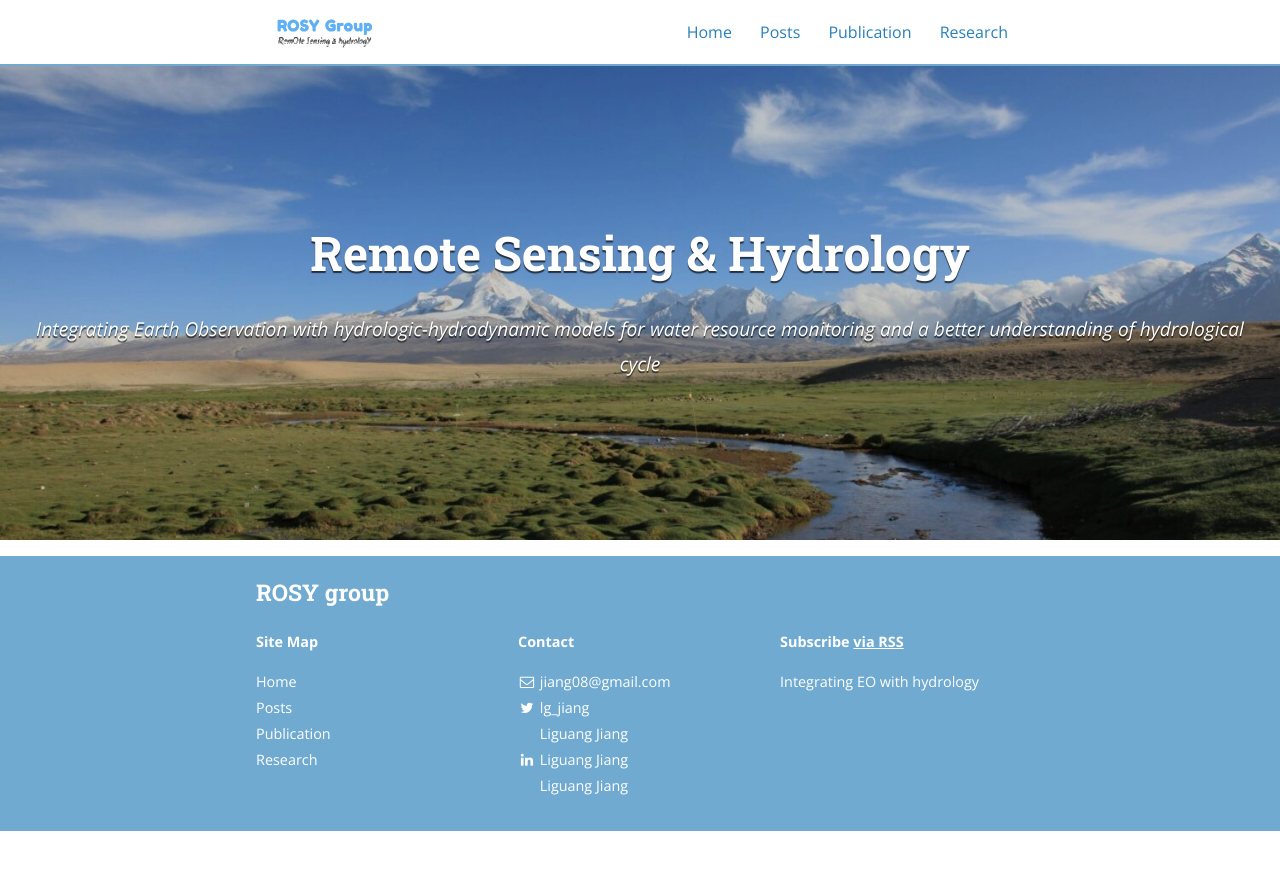
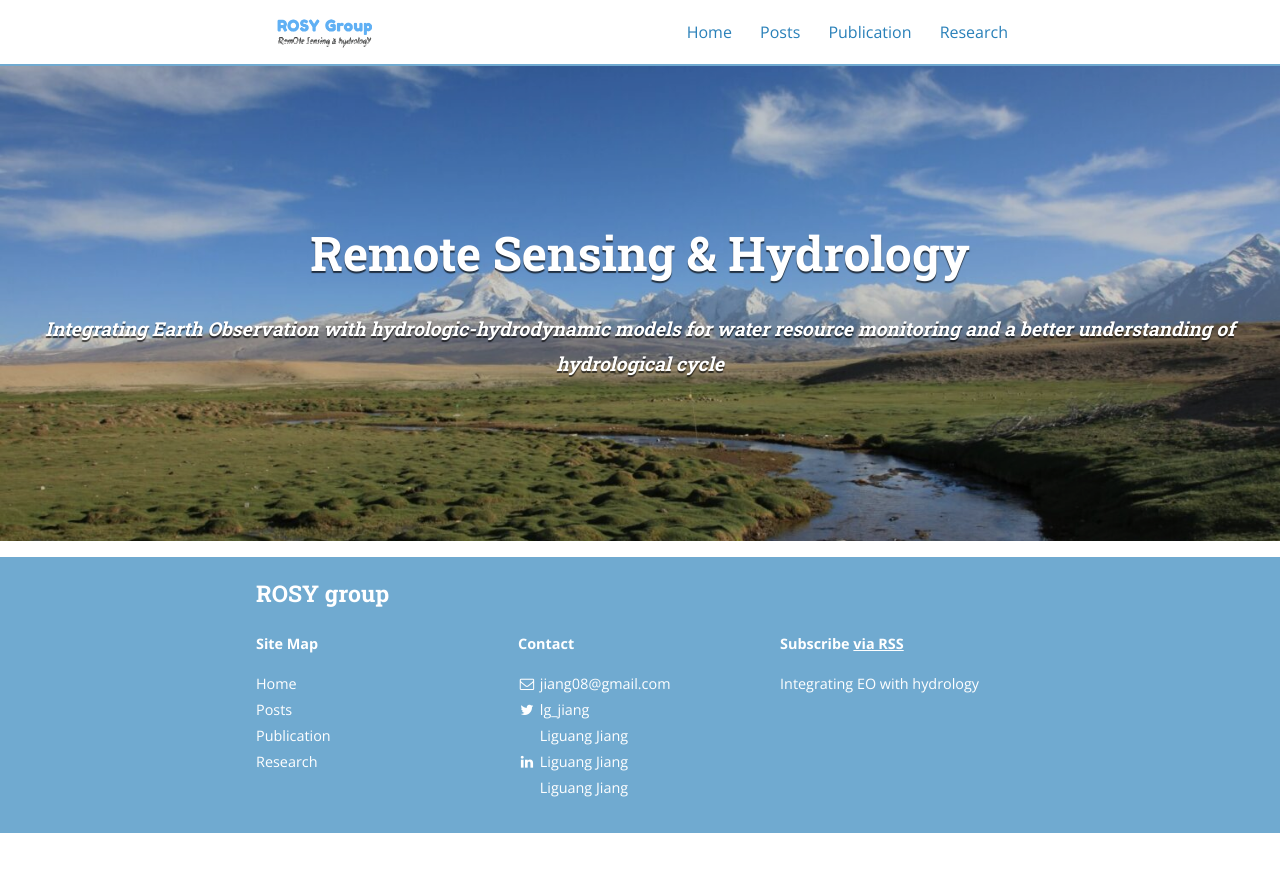
Before and after one commit to 12530/rshydro, a Jekyll site: the page built from index.html, in a window 1280 px wide. Shown: the top 872 px of the page. Built offline with Jekyll 4.4.1, drawn with Linux system fonts in a browser that asks for light colours; nearby versions of some CDN libraries.

Commit message:
changed subtitle p to h3

```diff
--- a/index.html
+++ b/index.html
@@ -9,7 +9,7 @@ pagination:
   <div class="scrim {% if site.cover %}has-cover{% endif %}">
     <header class="site-header">
       <h1 class="title">Remote Sensing & Hydrology</h1>
-      {% if site.subtitle %}<p class="subtitle">{{ site.subtitle }}</p>{% endif %}
+      {% if site.subtitle %}<h3 class="subtitle">{{ site.subtitle }}</h3>{% endif %}
     </header>
   </div>
 </div>
```
